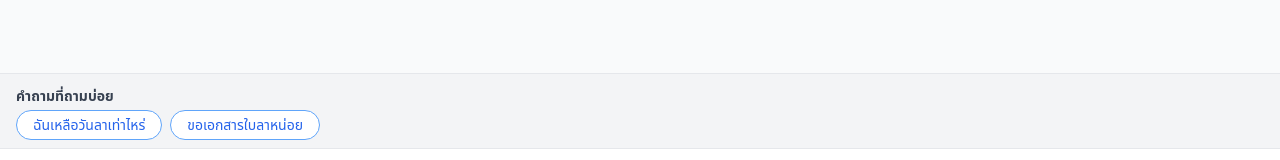
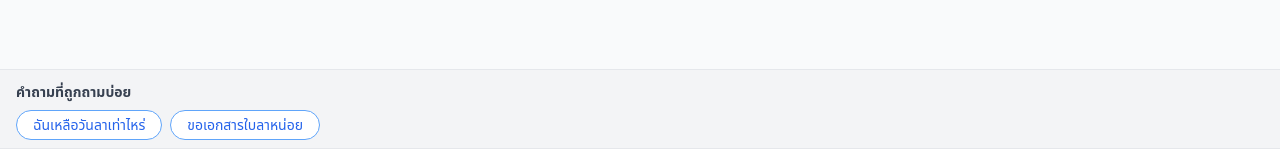
Before and after one commit to Si0dot7/Hospital, a Next.js app: page /chat in a window 1280 px wide. Shown: the part 577-737 px from the top of the page. Built offline with nearby package versions, Linux system fonts and the light colour scheme.

Commit message:
styling: add pb on คำถามที่ถูกถามบ่อย

```diff
--- a/app/chat/page.tsx
+++ b/app/chat/page.tsx
@@ -177,7 +177,7 @@ function ChatPage() {
             </div>
             {/* Recommended messages header and list */}
             <div className="bg-gray-100 border-t">
-                <div className="px-4 pt-3 pb-1 text-gray-700 font-semibold text-sm">คำถามที่ถามบ่อย</div>
+                <div className="px-4 pt-3 pb-2 text-gray-700 font-semibold text-sm">คำถามที่ถูกถามบ่อย</div>
                 <div className="px-4 pb-2 flex gap-2 overflow-x-auto">
                     {recommendedMessages.map((msg, idx) => (
                         <button
```
